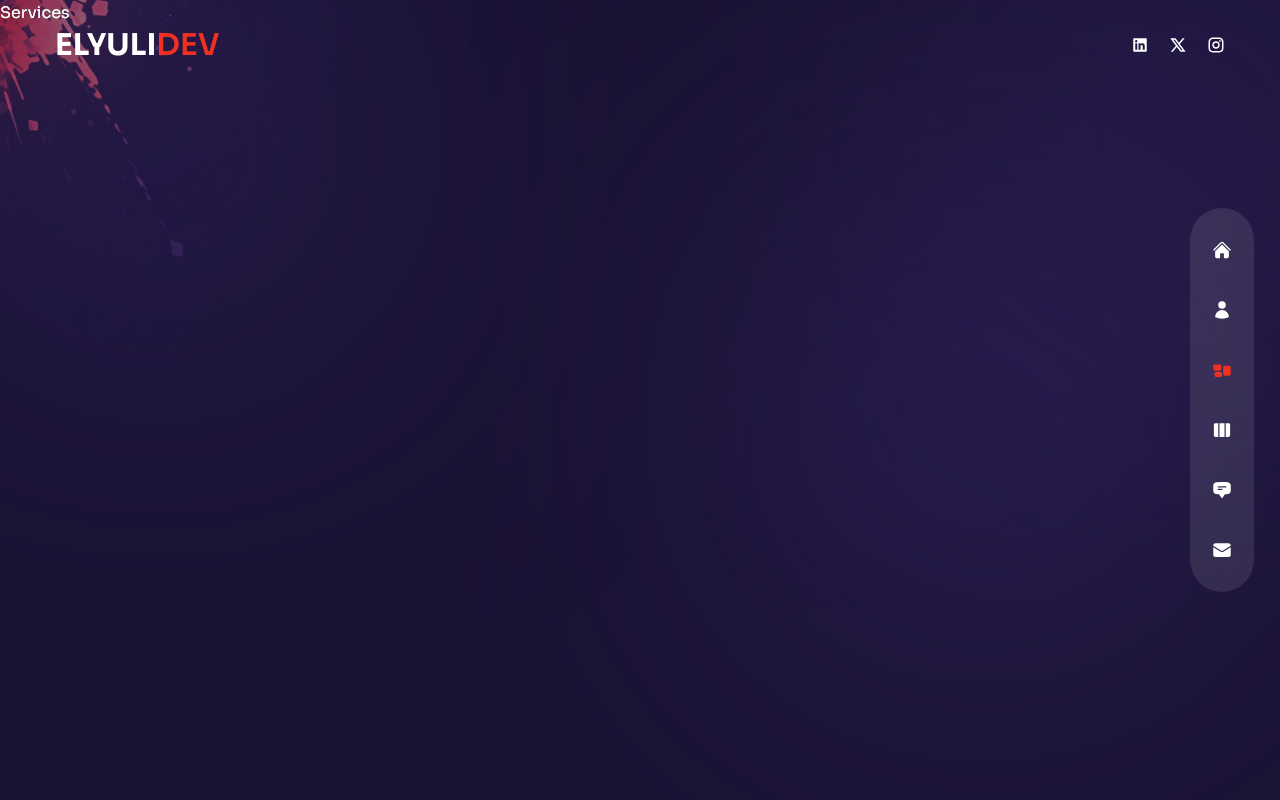
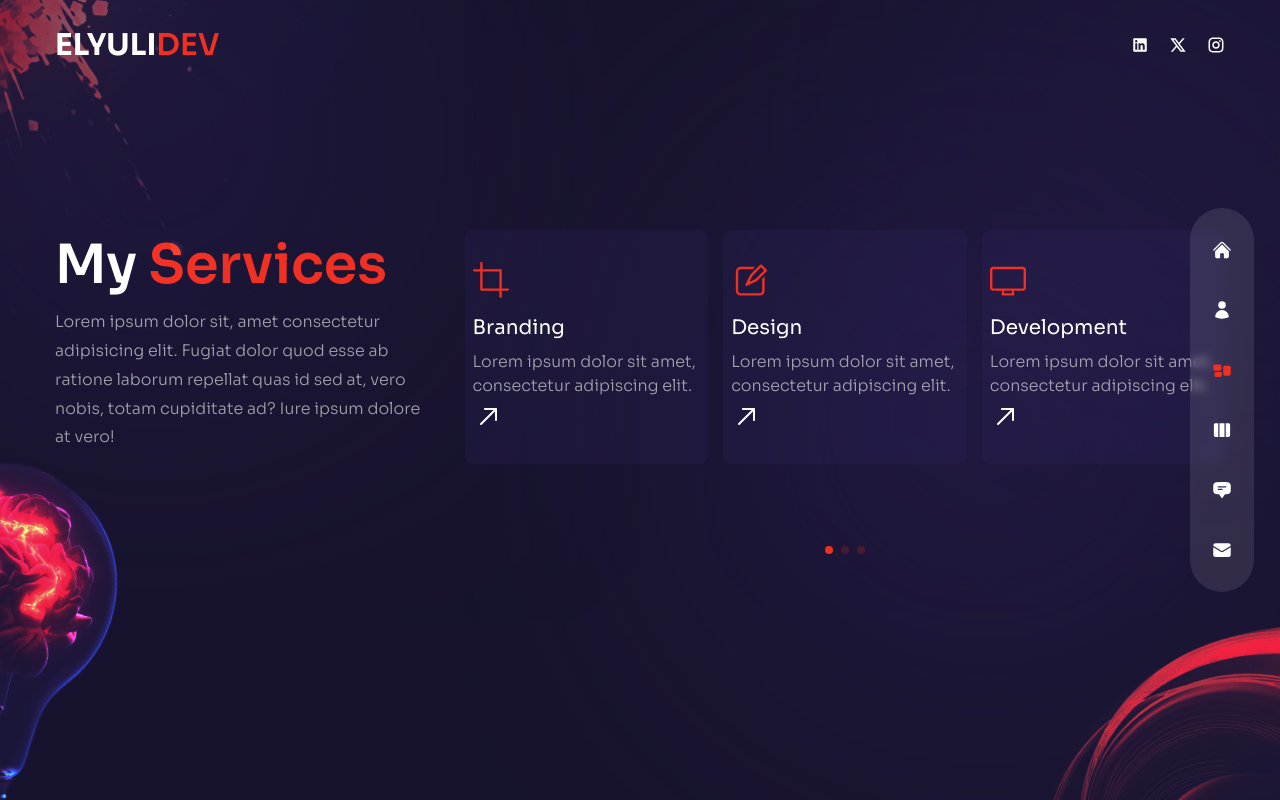
Before and after one commit to elyulidev/elyulidev-portfolio, a Next.js app: page /services in a window 1280 px wide. Built offline with nearby package versions, Linux system fonts and the light colour scheme.

Commit message:
Add Services pages completed

```diff
--- a/src/app/globals.css
+++ b/src/app/globals.css
@@ -32,6 +32,22 @@
 	color: #f13024;
 }
 
+@media screen and (min-width: 660px) {
+	.swiper-horizontal > .swiper-pagination-bullets {
+		bottom: 120px !important;
+	}
+}
+
+@media screen and (min-width: 768px) {
+	.swiper-horizontal > .swiper-pagination-bullets {
+		bottom: 8px !important;
+	}
+}
+/* .swiper-horizontal > .swiper-pagination-bullets,
+.swiper-pagination-bullets.swiper-pagination-horizontal {
+	bottom: 30px;
+} */
+
 @layer base {
 	body {
 		@apply bg-secondary overflow-hidden leading-relaxed;
@@ -62,4 +78,8 @@
 	.textarea {
 		@apply w-full h-[180px] p-6 capitalize rounded-lg resize-none;
 	}
+	/* .swiper {
+		width: 600px;
+		height: 300px;
+	} */
 }
--- a/src/app/services/page.jsx
+++ b/src/app/services/page.jsx
@@ -1,5 +1,54 @@
+"use client";
+import Bulb from "@/components/Bulb";
+import Circles from "@/components/Circles";
+import ServiceSlider from "@/components/ServiceSlider";
+import { fadeIn } from "@/lib/variants";
+import { motion } from "framer-motion";
+
 const Services = () => {
-  return <div>Services</div>;
+	return (
+		<main className='h-full bg-primary/30 py-36 flex items-center'>
+			<Circles />
+			<div className='container mx-auto'>
+				<div className='flex flex-col md:flex-row gap-x-8'>
+					{/* text */}
+					<div className='min-w-[200px] text-center flex xl:w-[30vw] flex-col lg:text-left mb-4 xl:mb-0'>
+						<motion.h2
+							variants={fadeIn("up", 0.2)}
+							initial='hidden'
+							animate='show'
+							exit='hidden'
+							className='text-[35px] leading-tight xl:text-[54px] xl:leading-[1.3] mb-2 mt-8 sm:mt-32 md:mt-0 font-semibold'
+						>
+							My <span className='text-accent'>Services</span>
+						</motion.h2>
+						<motion.p
+							variants={fadeIn("up", 0.4)}
+							initial='hidden'
+							animate='show'
+							exit='hidden'
+							className=' max-w-[400px] mx-auto lg:mx-0'
+						>
+							Lorem ipsum dolor sit, amet consectetur adipisicing elit. Fugiat
+							dolor quod esse ab ratione laborum repellat quas id sed at, vero
+							nobis, totam cupiditate ad? Iure ipsum dolore at vero!
+						</motion.p>
+					</div>
+					<motion.section
+						variants={fadeIn("down", 0.6)}
+						initial='hidden'
+						animate='show'
+						exit='hidden'
+						className='w-full xl:max-w-[65%]'
+					>
+						{/* slider */}
+						<ServiceSlider />
+					</motion.section>
+				</div>
+			</div>
+			<Bulb />
+		</main>
+	);
 };
 
 export default Services;
--- a/src/components/Bulb.jsx
+++ b/src/components/Bulb.jsx
@@ -1,5 +1,12 @@
+import Image from "next/image";
+import BulbImg from "../../public/bulb.png";
+
 const Bulb = () => {
-  return <div>Bulb</div>;
+	return (
+		<div className='absolute -left-36 -bottom-12 rotate-12 mix-blend-color-dodge animate-pulse duration-75 z-10 w-[200px] xl:w-[260px]'>
+			<Image src={BulbImg} alt='' />
+		</div>
+	);
 };
 
 export default Bulb;
--- a/src/components/ServiceSlider.jsx
+++ b/src/components/ServiceSlider.jsx
@@ -1,3 +1,5 @@
+"use client";
+
 // icons
 import {
 	RxCrop,
@@ -5,40 +7,89 @@ import {
 	RxDesktop,
 	RxReader,
 	RxRocket,
+	RxArrowTopRight,
 } from "react-icons/rx";
 
+// Swiper
+import { Swiper, SwiperSlide } from "swiper/react";
+import { FreeMode, Pagination } from "swiper/modules";
+// import Swiper and modules styles
+import "swiper/css";
+import "swiper/css/free-mode";
+import "swiper/css/pagination";
+
+// init Swiper:
+/* const swiper = new Swiper(".swiper", {
+	// configure Swiper to use modules
+	modules: [FreeMode, Pagination],
+}); */
 
 // data
 const serviceData = [
 	{
 		icon: <RxCrop />,
-    title: 'Branding',
-    description: 'Lorem ipsum dolor sit amet, consectetur adipiscing elit.',
+		title: "Branding",
+		description: "Lorem ipsum dolor sit amet, consectetur adipiscing elit.",
 	},
 	{
 		icon: <RxPencil2 />,
-    title: 'Design',
-    description: 'Lorem ipsum dolor sit amet, consectetur adipiscing elit.',
+		title: "Design",
+		description: "Lorem ipsum dolor sit amet, consectetur adipiscing elit.",
 	},
 	{
 		icon: <RxDesktop />,
-    title: 'Development',
-    description: 'Lorem ipsum dolor sit amet, consectetur adipiscing elit.',
+		title: "Development",
+		description: "Lorem ipsum dolor sit amet, consectetur adipiscing elit.",
 	},
 	{
 		icon: <RxReader />,
-    title: 'Copywriting',
-    description: 'Lorem ipsum dolor sit amet, consectetur adipiscing elit.',
+		title: "Copywriting",
+		description: "Lorem ipsum dolor sit amet, consectetur adipiscing elit.",
 	},
 	{
 		icon: <RxRocket />,
-    title: 'SEO',
-    description: 'Lorem ipsum dolor sit amet, consectetur adipiscing elit.',
+		title: "SEO",
+		description: "Lorem ipsum dolor sit amet, consectetur adipiscing elit.",
 	},
 ];
 
 const ServiceSlider = () => {
-  return <div>Service Slider</div>;
+	return (
+		<Swiper
+			breakpoints={{
+				320: { slidesPerView: 1, spaceBetween: 15 },
+				640: { slidesPerView: 3, spaceBetween: 15 },
+			}}
+			freeMode={true}
+			pagination={{ clickable: true }}
+			modules={[FreeMode, Pagination]}
+			className='h-[240px] sm:h-[340px]'
+		>
+			{serviceData.map((item, index) => (
+				<SwiperSlide key={index}>
+					<div className='bg-[rgba(65,47,123,0.15)] h-max rounded-lg px-2 py-8 flex sm:flex-col gap-x-6 sm:gap-x-0 cursor-pointer group hover:bg-[rgba(89,65,169,0.15)] transition-all duration-300'>
+						{/* icon */}
+						<div className='text-4xl text-accent mb-4 sm:text-xs md:text-4xl'>
+							{item.icon}
+						</div>
+						{/* title & desc */}
+						<div className='mb-8 sm:mb-1'>
+							<div className='mb-2 text-lg sm:text-sm md:text-xl'>
+								{item.title}
+							</div>
+							<p className='max-w-[350px] leading-normal sm:text-sm md:text-base'>
+								{item.description}
+							</p>
+						</div>
+						{/* arrow */}
+						<div className='text-3xl sm:text-sm md:text-3xl'>
+							<RxArrowTopRight className='group-hover:rotate-45 group-hover:text-accent transition-all duration-300' />
+						</div>
+					</div>
+				</SwiperSlide>
+			))}
+		</Swiper>
+	);
 };
 
 export default ServiceSlider;
```
Lines whose indentation alone changed are shown as unchanged.
